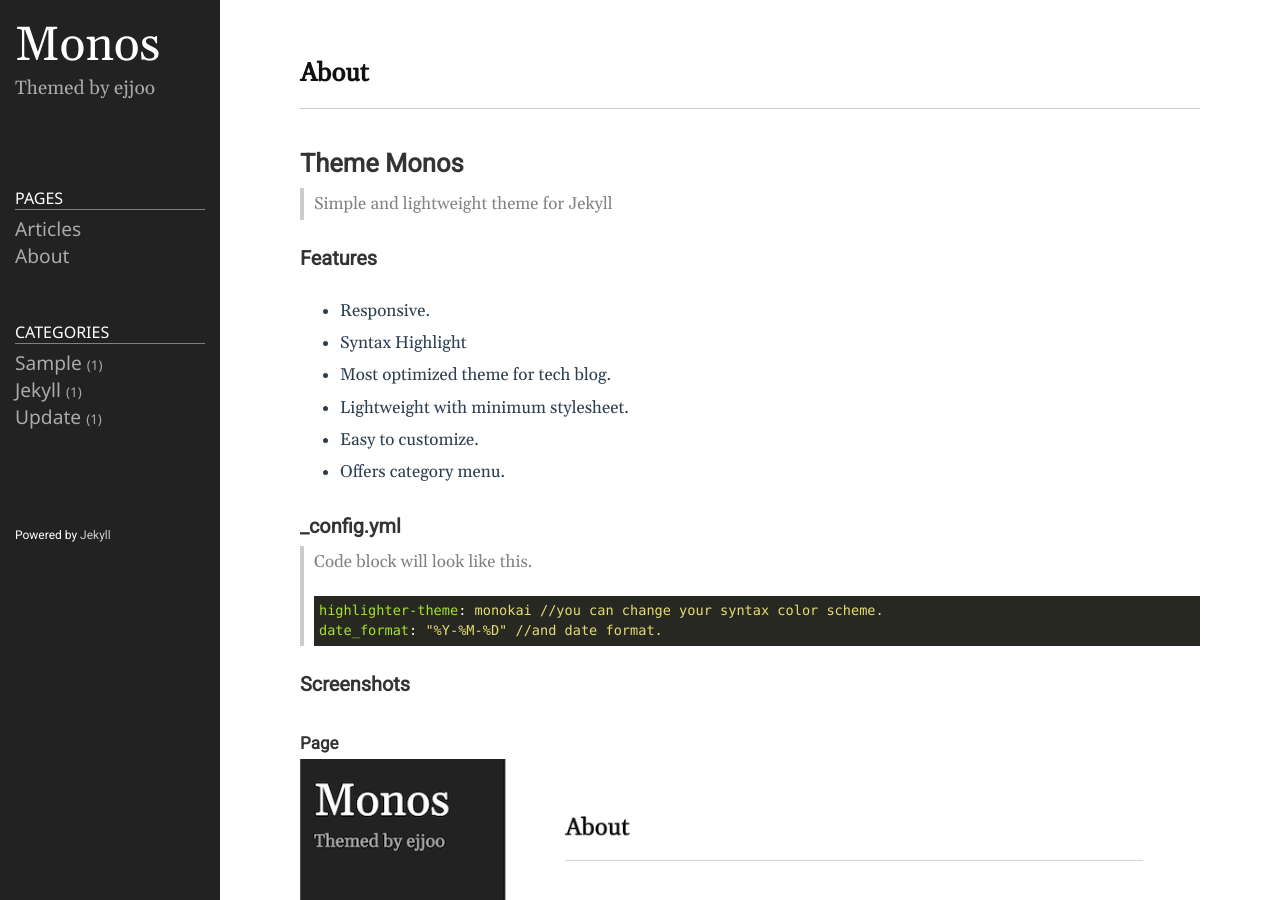
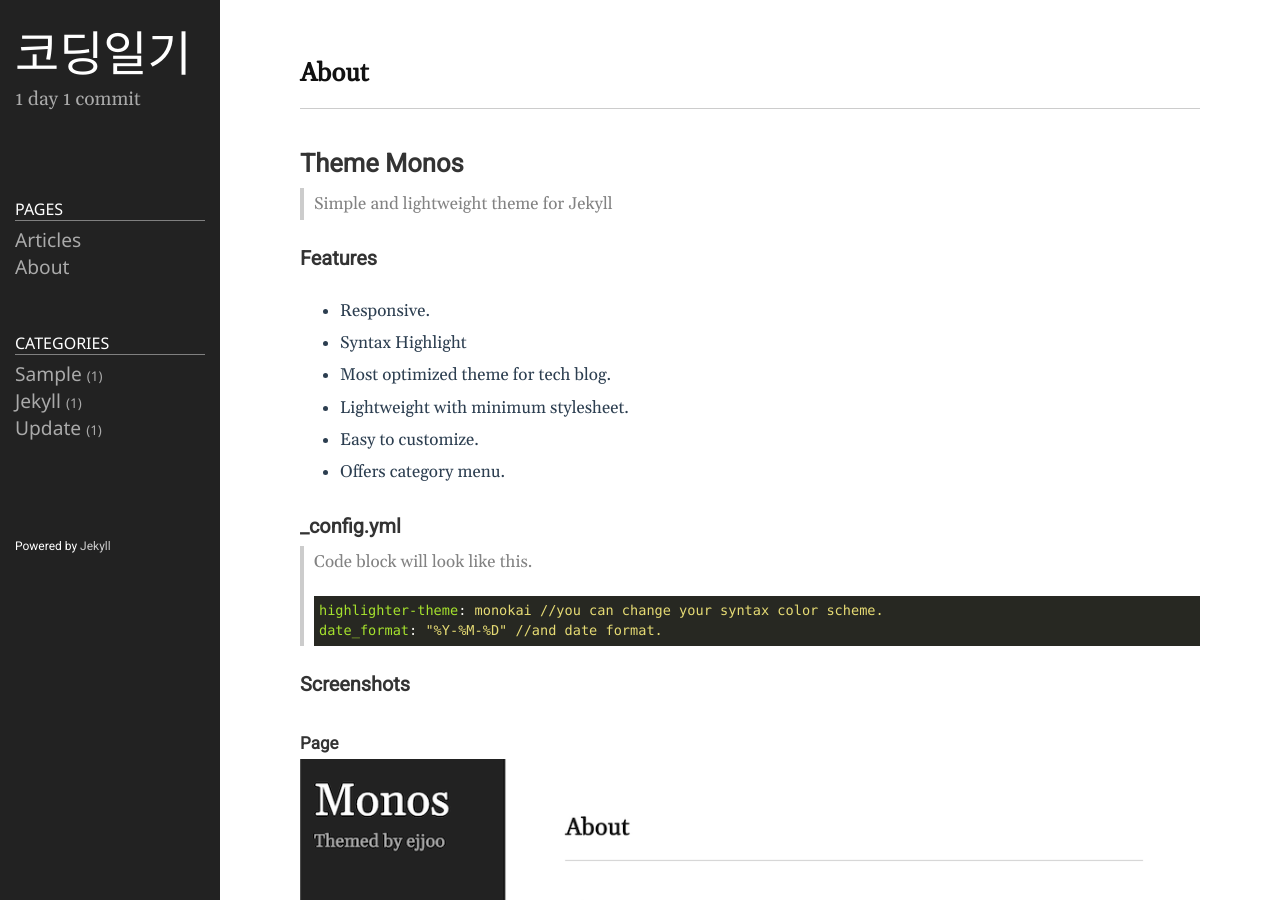
Before and after one commit to sirin0762/sirin0762.github.io.previous, a Jekyll site: the page built from README.md, in a window 1280 px wide and 900 px high. Built offline with Jekyll 4.4.1, drawn with Linux system fonts in a browser that asks for light colours.

Commit message:
'change_title'

```diff
--- a/_config.yml
+++ b/_config.yml
@@ -18,13 +18,13 @@
 # You can create any custom variable you would like, and they will be accessible
 # in the templates via {{ site.myvariable }}.
 
-title: Monos
-email: ejjoo7994@gmail.com
+title: 코딩일기
+email: tlsdydwls123@gmail.com
 description: >- # this means to ignore newlines until "baseurl:"
-  Themed by ejjoo
+  1 day 1 commit
 baseurl: "" # the subpath of your site, e.g. /blog
 url: "http://sirin0762.github.io" # the base hostname & protocol for your site, e.g. http://example.com
-github_username: ejjoo
+github_username: sirin0762
 highlighter: rouge
 svg:
   optimize: true
```
